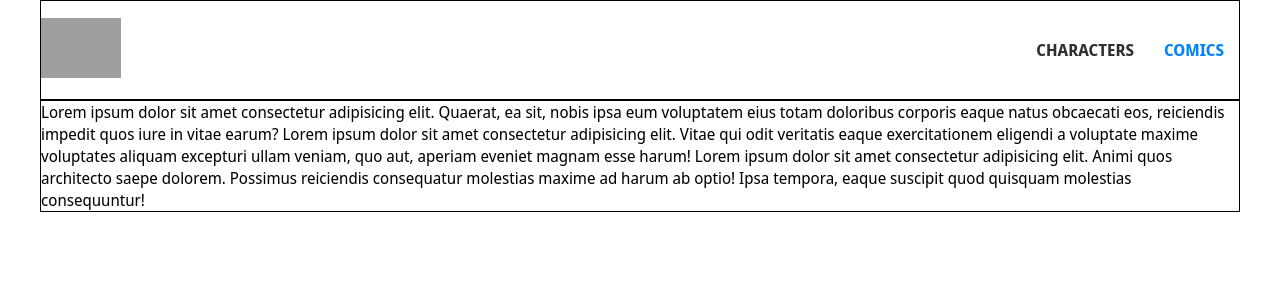
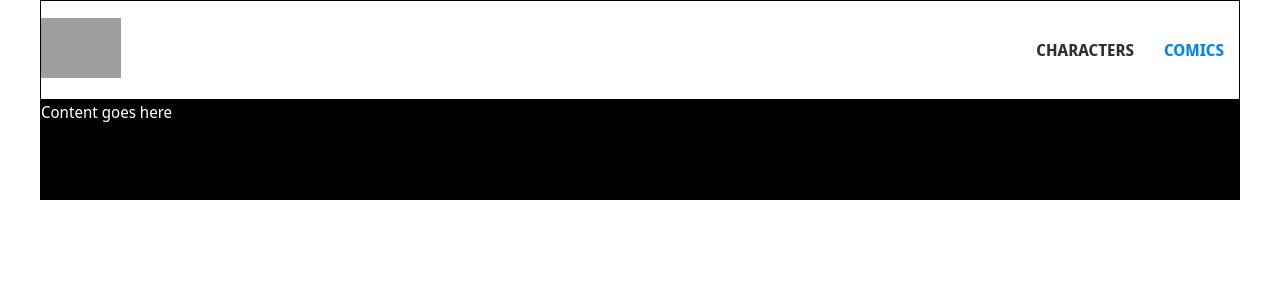
Before and after one commit to AnaisDiGenua/vue-dc-comics, a Vue app: page / in a window 1280 px wide. Shown: the top 300 px of the page. Built offline with nearby package versions, Linux system fonts and the light colour scheme; grey boxes are pictures that could not be loaded.

Commit message:
main structure

```diff
--- a/src/components/Main.vue
+++ b/src/components/Main.vue
@@ -1,9 +1,7 @@
 <template>
     <main>
         <div class="container">
-            Lorem ipsum dolor sit amet consectetur adipisicing elit. Quaerat, ea sit, nobis ipsa eum voluptatem eius totam doloribus corporis eaque natus obcaecati eos, reiciendis impedit quos iure in vitae earum?
-            Lorem ipsum dolor sit amet consectetur adipisicing elit. Vitae qui odit veritatis eaque exercitationem eligendi a voluptate maxime voluptates aliquam excepturi ullam veniam, quo aut, aperiam eveniet magnam esse harum!
-            Lorem ipsum dolor sit amet consectetur adipisicing elit. Animi quos architecto saepe dolorem. Possimus reiciendis consequatur molestias maxime ad harum ab optio! Ipsa tempora, eaque suscipit quod quisquam molestias consequuntur!
+            Content goes here
         </div>
     </main>
 </template>
@@ -14,6 +12,12 @@ export default {
 }
 </script>
 
-<style>
+<style lang= "scss" scoped>
+@import '../assets/style/partials/variables.scss';
 
+    .container {
+        height: 100px; /*DEBUG*/
+        background: $black; /*DEBUG*/
+        color: $white; /*DEBUG*/
+    }
 </style>
```
